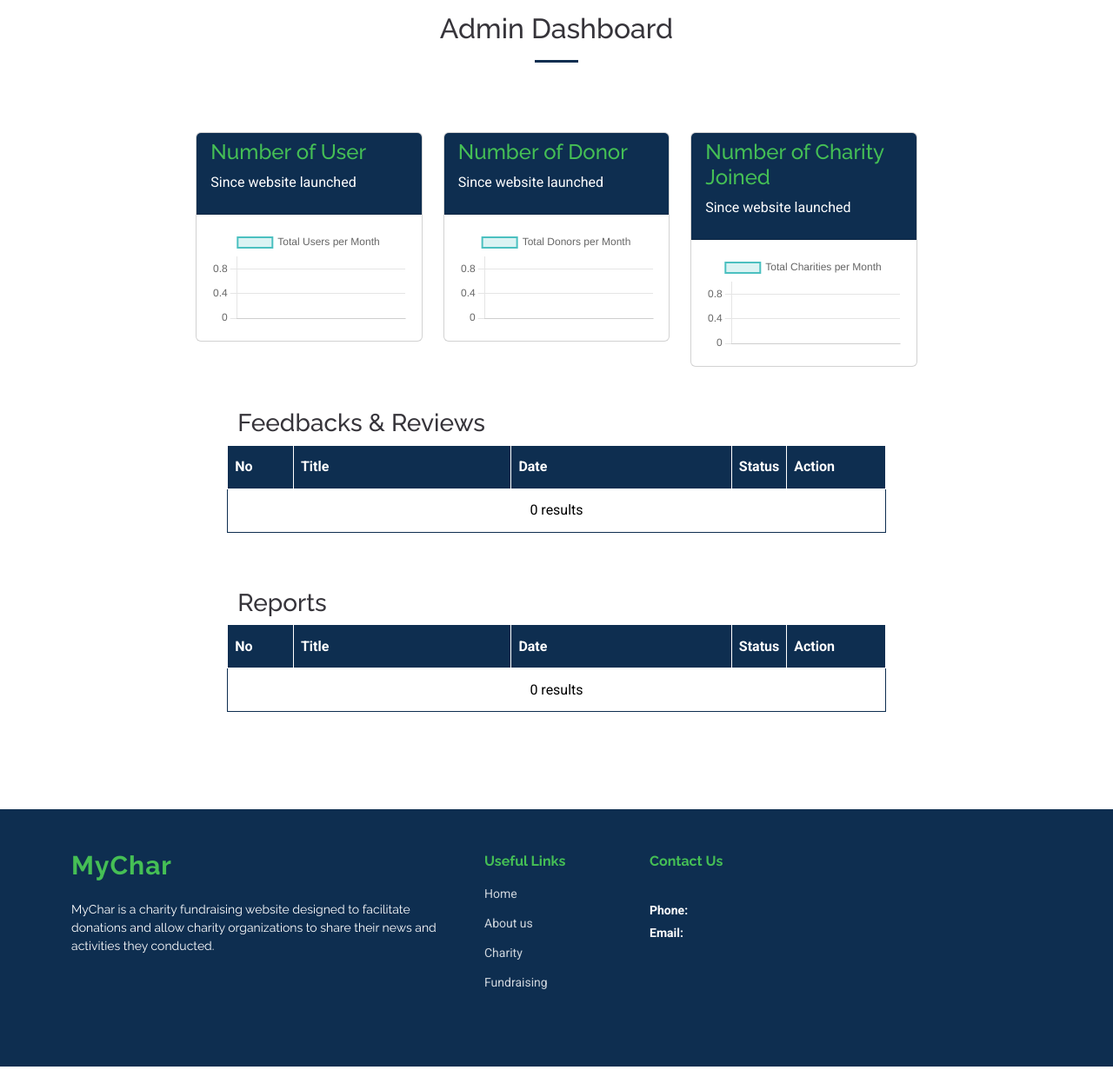
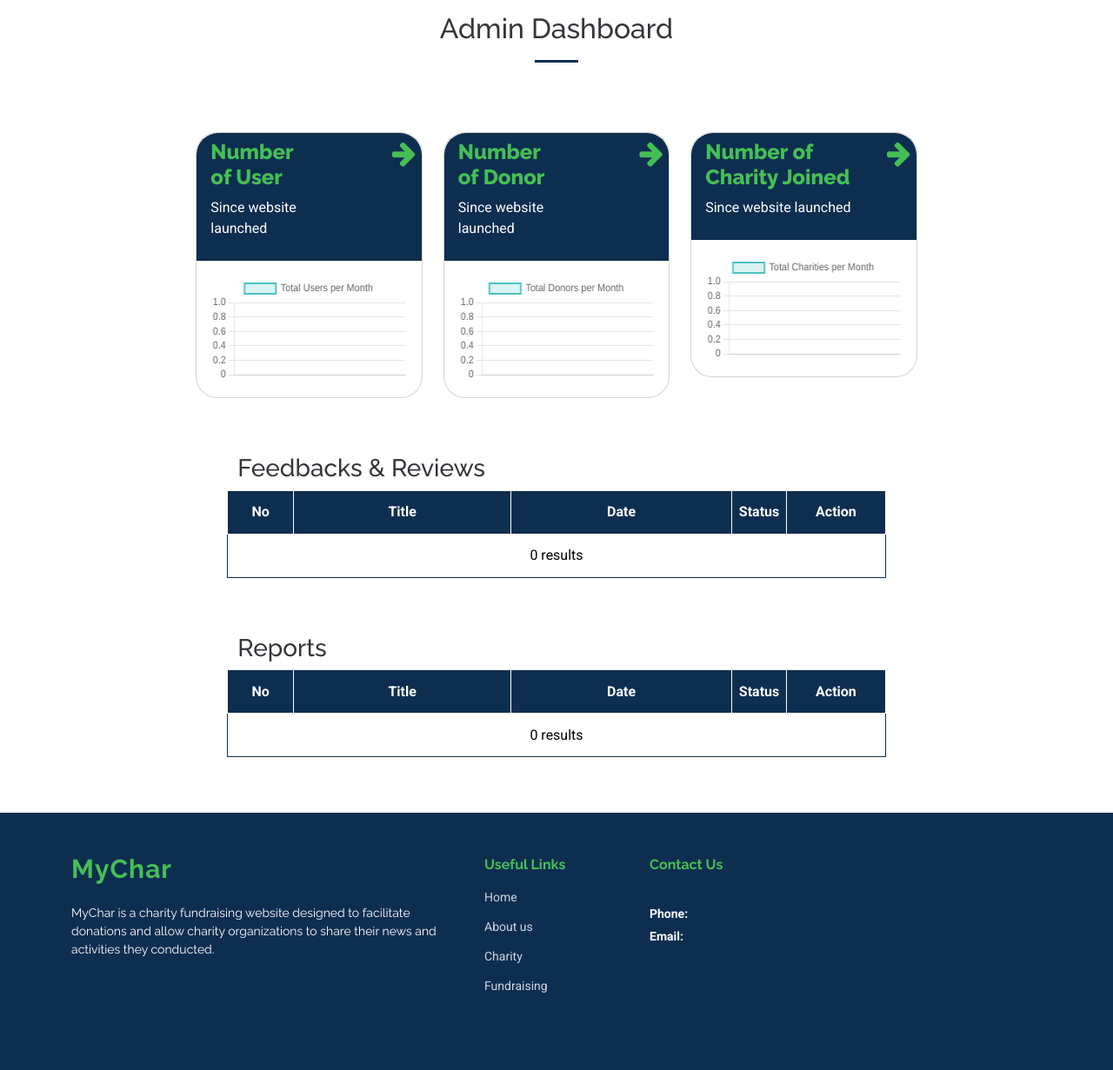
Before and after one commit to JY3T27/MyChar, a PHP site: page /admin_dashboard.php in a window 1280 px wide. Shown: the part 107-1338 px from the top of the page at 87% size. Run offline with PHP 8.4, Linux system fonts and the light colour scheme; data that the repository does not hold is empty; some libraries are stand-ins or nearby versions.

Commit message:
admin check all user data

```diff
--- a/admin_dashboard.php
+++ b/admin_dashboard.php
@@ -73,44 +73,71 @@ include 'config.php';
     ?>
 
     <main class="main">
-        <section id="adminDashboard" class="adminDashBoard section">
-            <div class="container admin-container col-md-8 py-5">
+        <section id="adminDashboard" class="section">
+            <div class="container admin-container col-md-8 pt-5">
                 <div class="row pt-5">
                     <div class="col section-header">
                         <h2>Admin Dashboard</h2>
                     </div>
                 </div>
                 <div class="row justify-content-center pb-5">
-                    <div class="col-md-4 justify-content-center pb-3">
+                    <div class="col-md-4 pb-3">
                         <div class="card">
                             <div class="card-header" id="admin-graph">
+                                <div class="row justify-content-between">
+                                    <div class="col-7">
                                         <h4 class="card-title">Number of User</h4>
                                         <p class="card-category">Since website launched</p>
                                     </div>
+                                    <div class="col-2">
+                                        <a href="userdatabase.php?type=user"><i class="fa fa-arrow-right fs-2" aria-hidden="true"></i></a>
+                                    </div>
+                                </div>
+                            </div>
                             <div class="card-body">
+                                <div class="row">
                                     <canvas id="lineGraphUser" width="400" height="200"></canvas>
+                                </div>
                             </div>
                         </div>
                     </div>
                     <div class="col-md-4 pb-3">
                         <div class="card">
                             <div class="card-header" id="admin-graph">
+                                <div class="row justify-content-between">
+                                    <div class="col-7">
                                         <h4 class="card-title">Number of Donor</h4>
                                         <p class="card-category">Since website launched</p>
                                     </div>
+                                    <div class="col-2">
+                                        <a href="userdatabase.php?type=donor"><i class="fa fa-arrow-right fs-2" aria-hidden="true"></i></a>
+                                    </div>
+                                </div>
+                            </div>
                             <div class="card-body">
+                                <div class="row">
                                     <canvas id="lineGraphDonor"></canvas>
+                                </div>
                             </div>
                         </div>
                     </div>
                     <div class="col-md-4 pb3">
                         <div class="card">
                             <div class="card-header" id="admin-graph">
+                                <div class="row justify-content-between">
+                                    <div class="col-10">
                                         <h4 class="card-title">Number of Charity Joined</h4>
                                         <p class="card-category">Since website launched</p>
                                     </div>
+                                    <div class="col-2">
+                                        <a href="userdatabase.php?type=charity"><i class="fa fa-arrow-right fs-2" aria-hidden="true"></i></a>
+                                    </div>
+                                </div>
+                            </div>
                             <div class="card-body">
+                                <div class="row">
                                     <canvas id="lineGraphCharity"></canvas>
+                                </div>
                             </div>
                         </div>
                     </div>
--- a/assets/css/main.css
+++ b/assets/css/main.css
@@ -1007,13 +1007,13 @@ p {
   border: 1px solid var(--default-color);
   height: 50px;
   vertical-align: middle;
-  text-align: start;
 }
 
 .admin-container th {
   background-color: var(--default-color);
   color: var(--background-color);
   border: 1px solid var(--background-color);
+  text-align: center;
 }
 
 #tickbox {
@@ -1039,6 +1039,28 @@ p {
 
 .admin-container h4 {
   color: var(--accent-color);
+  font-weight: 800;
+  font-family: var(--heading-font);
+}
+
+#viewBtn {
+  color: var(--default-color);
+  font-size: 20px;
+  text-align: end;
+}
+
+#viewBtn:hover {
+  color: var(--accent-color);
+  text-decoration: underline;
+}
+
+.admin-container .card {
+  border-radius: 25px;
+}
+
+.admin-container .card .card-header {
+  border-top-left-radius: 25px;
+  border-top-right-radius: 25px;
 }
 
 /*--------------------------------------------------------------
```
Also changed, not shown: userdatabase.php (added, +76 -0 lines). Lines whose indentation alone changed are shown as unchanged.
